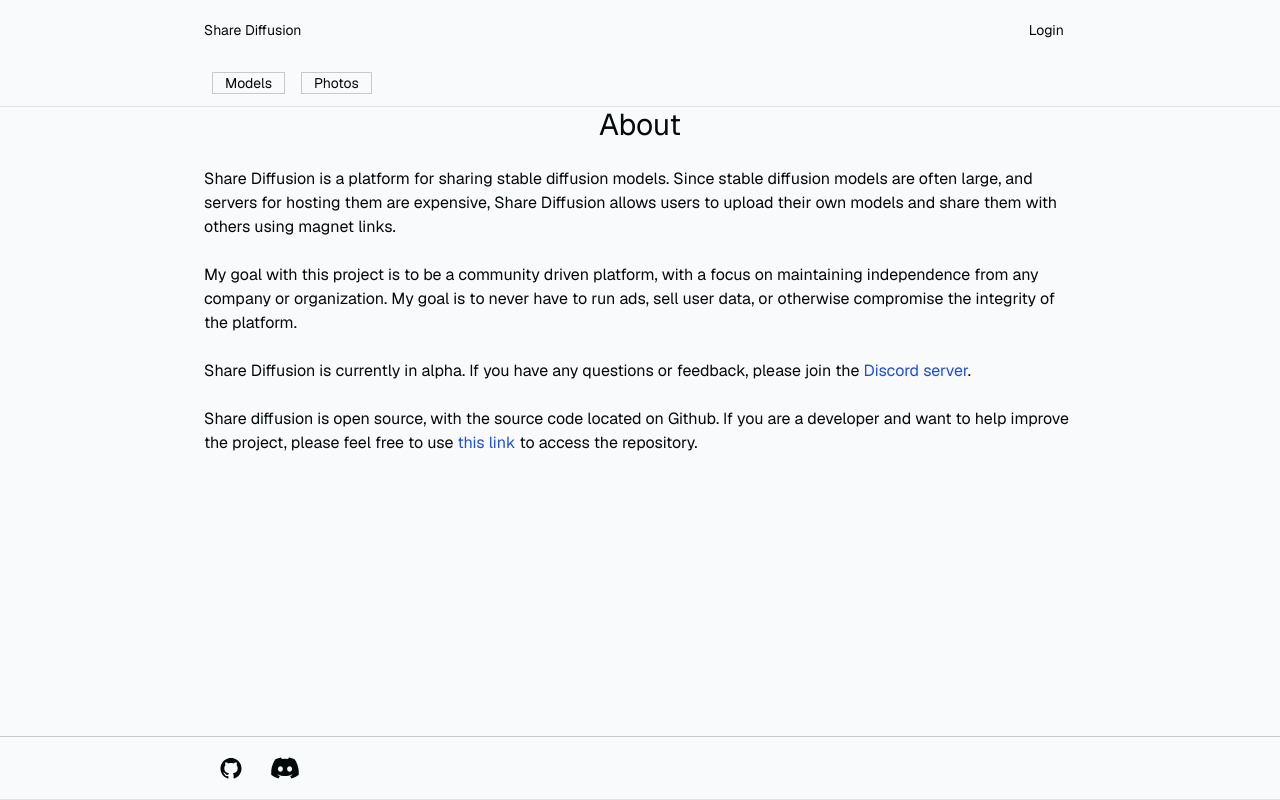
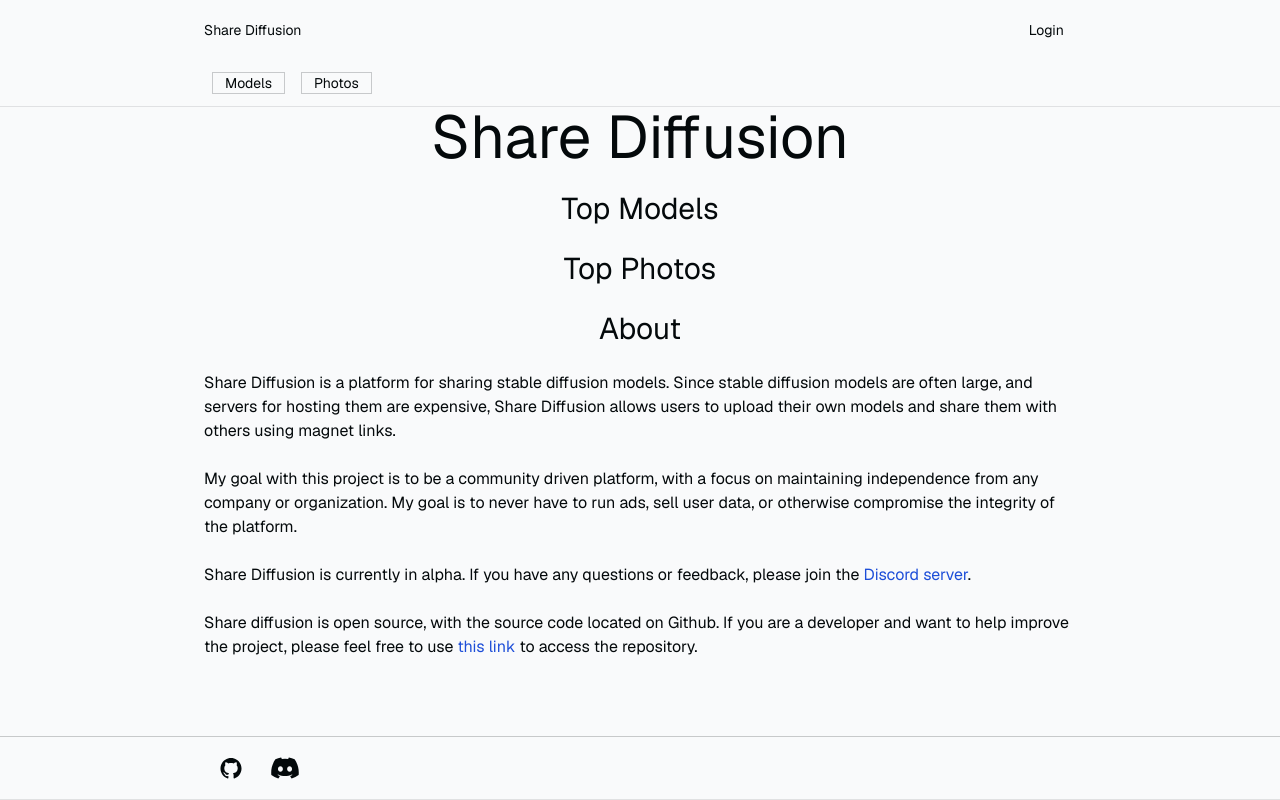
Before and after one commit to killacan/sharediffusion, a Next.js app: page / in a window 1280 px wide. Built offline with nearby package versions, Linux system fonts and the light colour scheme; no server answers.

Commit message:
put together some homepage layout

```diff
--- a/app/page.tsx
+++ b/app/page.tsx
@@ -7,6 +7,16 @@
 
       <div className="animate-in flex-1 flex flex-col gap-20 opacity-0 max-w-4xl px-3">
         <main className="flex-1 flex flex-col gap-6">
+          <h1 className="text-6xl text-center">Share Diffusion</h1>
+          <div className="">
+            <h2 className="text-3xl text-center">Top Models</h2>
+          </div>
+
+          <div className="">
+            <h2 className="text-3xl text-center">Top Photos</h2>
+          </div>
+
+          <div className="flex flex-col gap-6">
             <h2 className="text-3xl text-center">About</h2>
 
             <p>Share Diffusion is a platform for sharing stable diffusion models. Since stable diffusion models
@@ -29,6 +39,7 @@
               to access the repository.
 
             </p>
+          </div>
         </main>
       </div>
 
--- /dev/null
+++ b/app/photos/page.tsx
@@ -0,0 +1,16 @@
+
+
+export default function Photos() {
+
+    return (
+        <div className="flex-1 w-full flex flex-col gap-20 items-center">
+
+        <div className="animate-in flex-1 flex flex-col gap-20 opacity-0 max-w-4xl px-3">
+          <main className="flex-1 flex flex-col gap-6">
+            <p>photos</p>
+          </main>
+        </div>
+
+      </div>
+    )
+}
```
Lines whose indentation alone changed are shown as unchanged.
